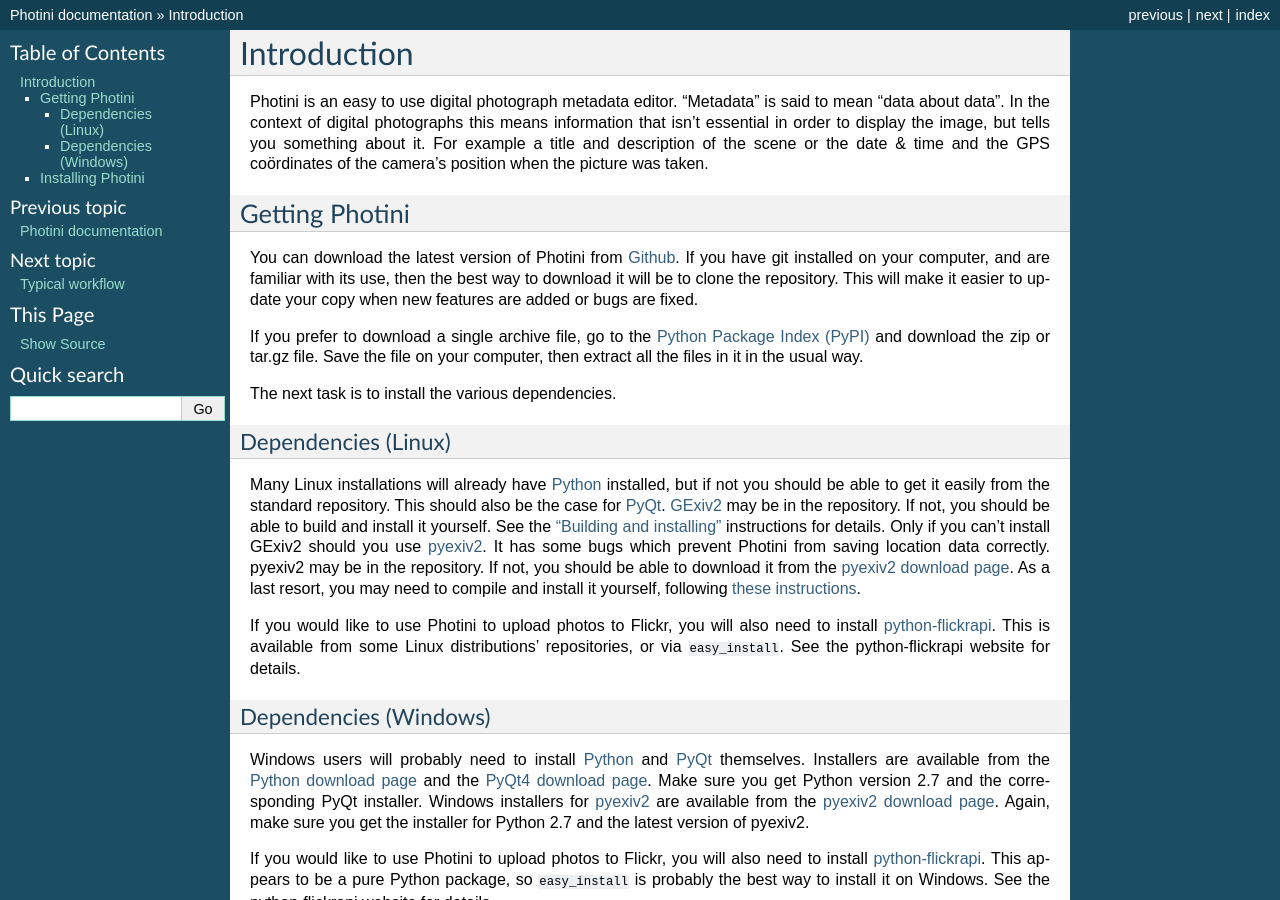
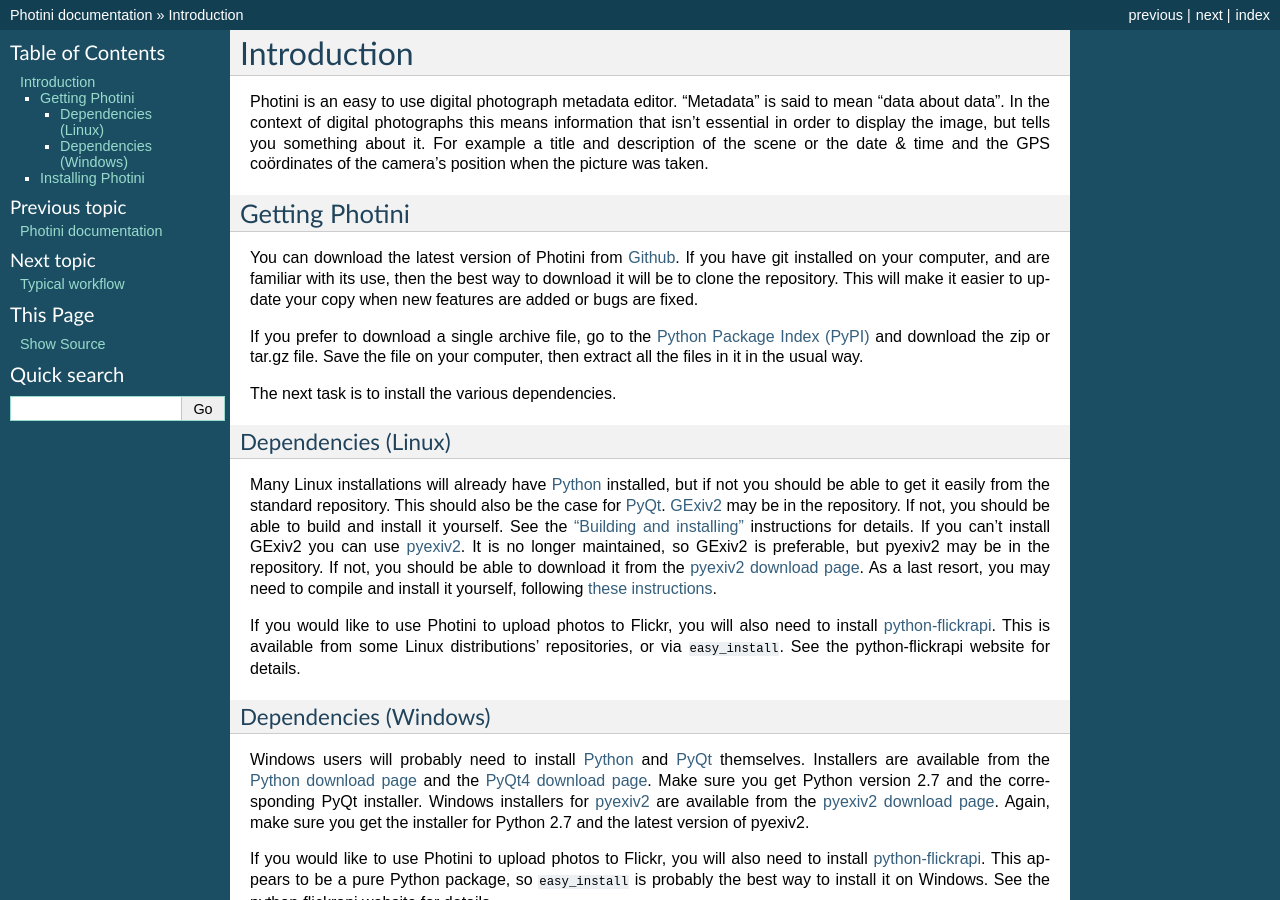
Before and after one commit to jim-easterbrook/Photini, a Sphinx documentation site: the page built from code/doc_src/source/introduction/introduction.rst, in a window 1280 px wide and 900 px high. Built offline with Sphinx 7.4.7, drawn with Linux system fonts in a browser that asks for light colours; the version number could not be read and is left out.

Commit message:
Updated documentation of dependencies.

```diff
--- a/code/doc_src/source/introduction/introduction.rst
+++ b/code/doc_src/source/introduction/introduction.rst
@@ -26,9 +26,8 @@
 `GExiv2 <http://redmine.yorba.org/projects/gexiv2/wiki>`_ may be in the repository.
 If not, you should be able to build and install it yourself.
 See the `"Building and installing" <http://redmine.yorba.org/projects/gexiv2/wiki>`_ instructions for details.
-Only if you can't install GExiv2 should you use `pyexiv2 <http://tilloy.net/dev/pyexiv2/overview.html>`_.
-It has some bugs which prevent Photini from saving location data correctly.
-pyexiv2 may be in the repository.
+If you can't install GExiv2 you can use `pyexiv2 <http://tilloy.net/dev/pyexiv2/overview.html>`_.
+It is no longer maintained, so GExiv2 is preferable, but pyexiv2 may be in the repository.
 If not, you should be able to download it from the `pyexiv2 download page <http://tilloy.net/dev/pyexiv2/download.html>`_.
 As a last resort, you may need to compile and install it yourself, following `these instructions <http://tilloy.net/dev/pyexiv2/developers.html#building-and-installing>`_.
 
```
